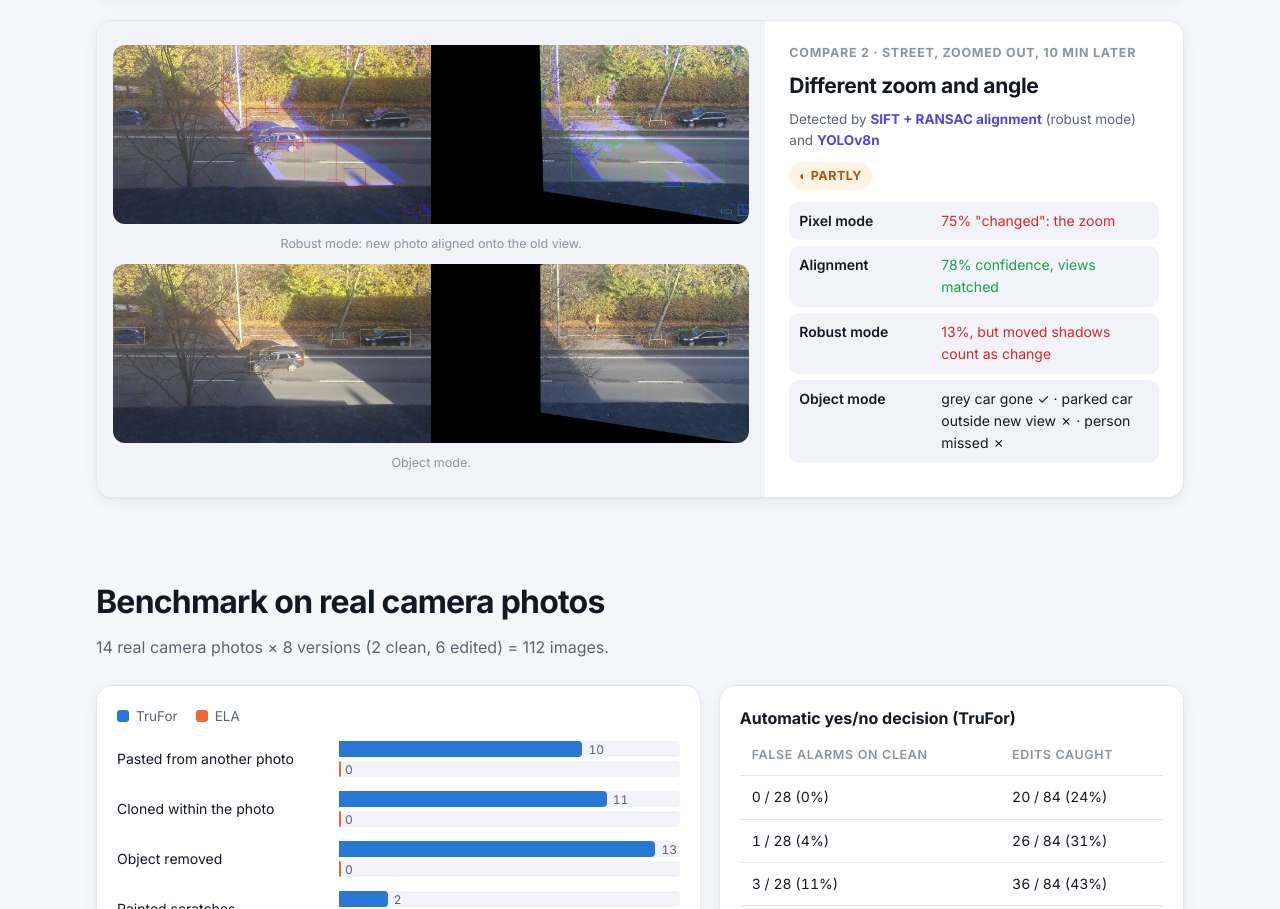
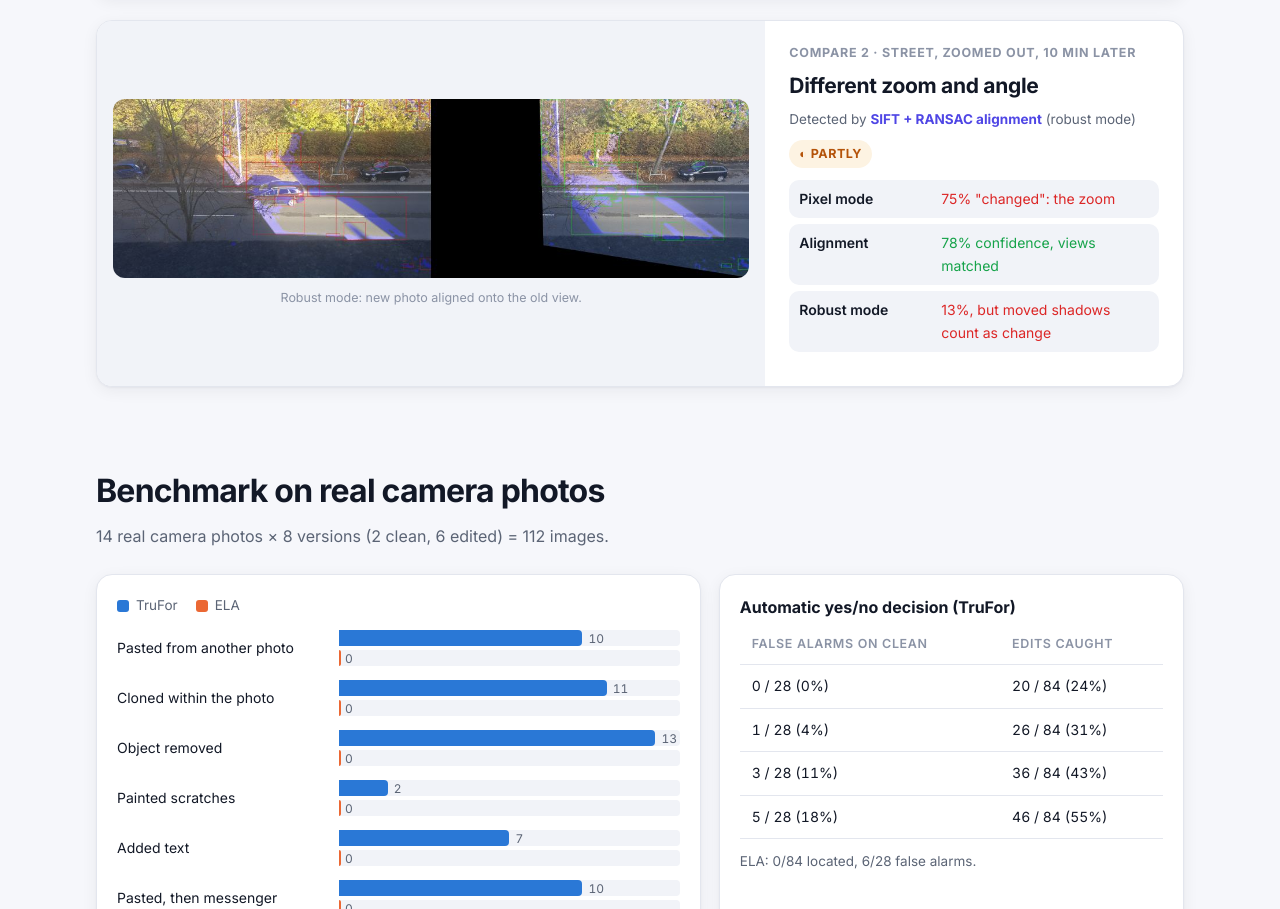
Before and after one commit to Daniel-Kasem48/aerial-change-detection, a plain HTML site: page docs/index.html in a window 1280 px wide. Shown: the part 2647-3556 px from the top of the page. Drawn offline with Linux system fonts and the light colour scheme.

Commit message:
Showcase: keep only the aligned view in the zoomed street case
Co-Authored-By: Claude Opus 5.5 <noreply@anthropic.com>

```diff
--- a/docs/index.html
+++ b/docs/index.html
@@ -308,19 +308,16 @@ footer p { margin: 0 0 6px; }
       <div class="media">
         <img src="showcase/street_zoom_robust.jpg" alt="Earlier photo and zoomed-out photo aligned, changes boxed" loading="lazy" style="border-radius:12px">
         <div class="cap">Robust mode: new photo aligned onto the old view.</div>
-        <img src="showcase/street_zoom_objects.jpg" alt="Object comparison of the same pair" loading="lazy" style="border-radius:12px">
-        <div class="cap">Object mode.</div>
       </div>
       <div class="body">
         <div class="num">Compare 2 · street, zoomed out, 10 min later</div>
         <h3>Different zoom and angle</h3>
-        <div class="by">Detected by <b>SIFT + RANSAC alignment</b> (robust mode) and <b>YOLOv8n</b></div>
+        <div class="by">Detected by <b>SIFT + RANSAC alignment</b> (robust mode)</div>
         <span class="badge partial">◐ Partly</span>
         <ul class="rows">
           <li><b>Pixel mode</b><span class="ko">75% "changed": the zoom</span></li>
           <li><b>Alignment</b><span class="ok">78% confidence, views matched</span></li>
           <li><b>Robust mode</b><span class="ko">13%, but moved shadows count as change</span></li>
-          <li><b>Object mode</b><span>grey car gone ✓ · parked car outside new view ✗ · person missed ✗</span></li>
         </ul>
       </div>
     </article>
```
Also changed, not shown: docs/showcase/street_zoom_objects.jpg (deleted).
